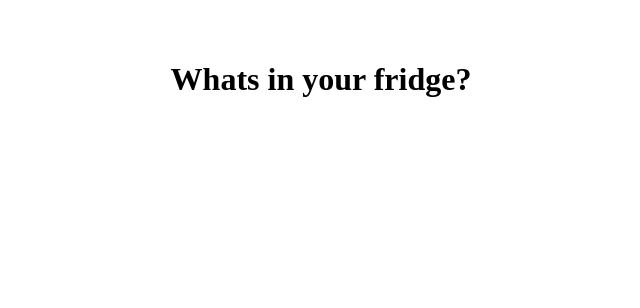
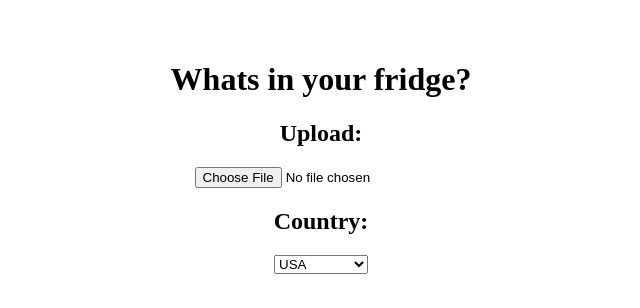
Before and after one commit to yadelg/VTHacksProj, a React (Vite) app in the folder frontend/: page /form in a window 1280 px wide. Shown: the top 308 px of the page, without its empty margins (319-959 px from the left). Built offline with nearby package versions, Linux system fonts and the light colour scheme.

Commit message:
updated userform

```diff
--- a/frontend/src/routes/UserForm.tsx
+++ b/frontend/src/routes/UserForm.tsx
@@ -1,4 +1,11 @@
+
+
+import { useState } from "react";
+import './UserForm.css'
+
 function UserForm() {
+
+    const [country, setCountry] = useState("");
 
 
 
@@ -8,6 +15,57 @@ function UserForm() {
         <div className="container">
 
             <h1 className="title">Whats in your fridge?</h1>
+
+
+            <div className="ImageUpload">
+
+                <h2> Upload: </h2>
+
+                <input type="file" accept="image/*" />
+
+
+            </div>
+
+            <div className="CountrySelect">
+                <h2> Country: </h2>
+                <select value={country} onChange={e => setCountry(e.target.value)}>
+                    <option value="American">USA</option>
+                    <option value="British">UK</option>
+                    <option value="Canadian">Canada</option>
+                    <option value="Chinese">China</option>
+                    <option value="Croatian">Croatia</option>
+                    <option value="Dutch">Netherlands</option>
+                    <option value="Egyptian">Egypt</option>
+                    <option value="Filipino">Phillipines</option>
+                    <option value="Greek">Greece</option>
+                    <option value="Indian">India</option>
+                    <option value="Irish">Ireland</option>
+                    <option value="Italian">Italy</option>
+                    <option value="Jamaiacan">Jamaica</option>
+                    <option value="Japanese">Japan</option>
+                    <option value="Kenyan">Kenya</option>
+                    <option value="Malaysian">Malaysia</option>
+                    <option value="Mexican">Mexico</option>
+                    <option value="Moroccan">Morocco</option>
+                    <option value="Polish">Poland</option>
+                    <option value="Portuguese">Portugal</option>
+                    <option value="Russian">Russia</option>
+                    <option value="Spanish">Spain</option>
+                    <option value="Thai">Thailand</option>
+                    <option value="Tunisian">Tunisia</option>
+                    <option value="Turkish">Turkey</option>
+                    <option value="Ukranian">Ukraine</option>
+                    <option value="Uruguayan">Uruguay</option>
+                    <option value="Vietnamese">Vietnam</option>
+
+                </select>
+
+
+
+
+            </div>
+
+
 
 
 
```
